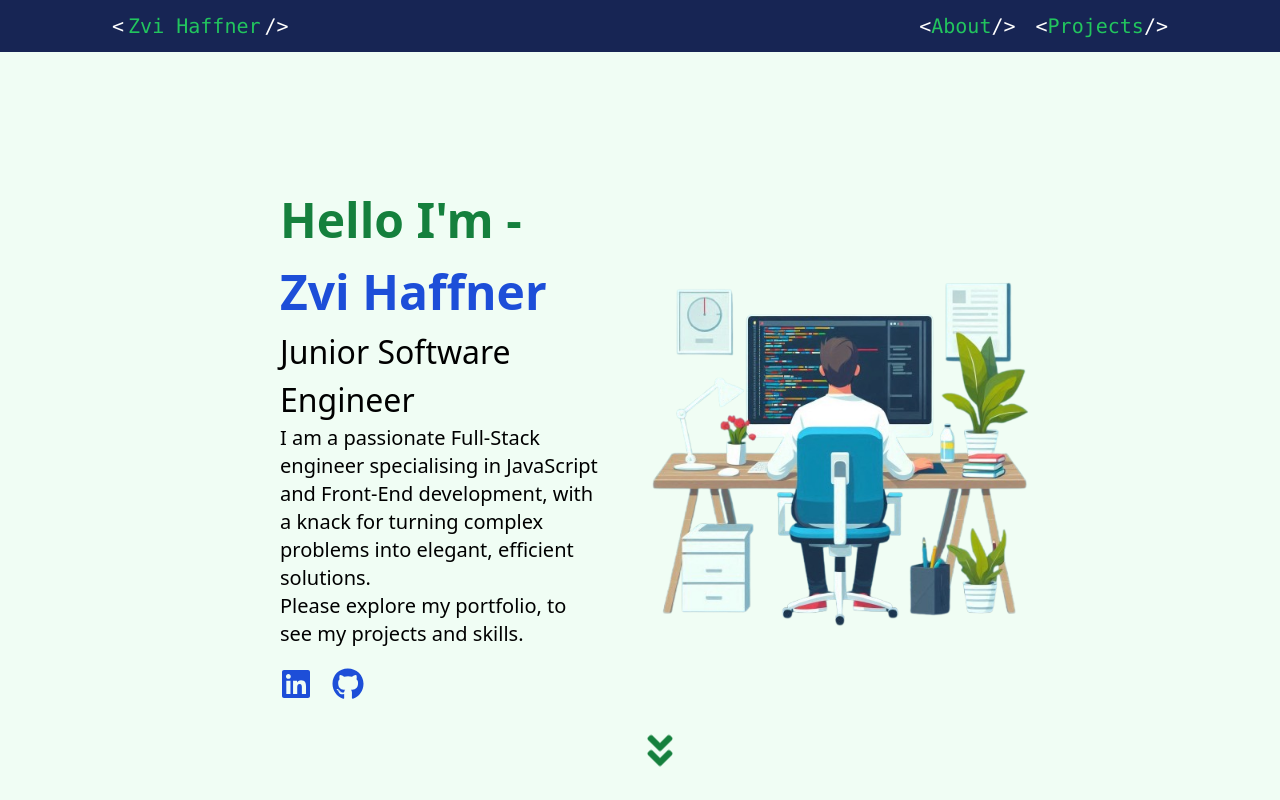
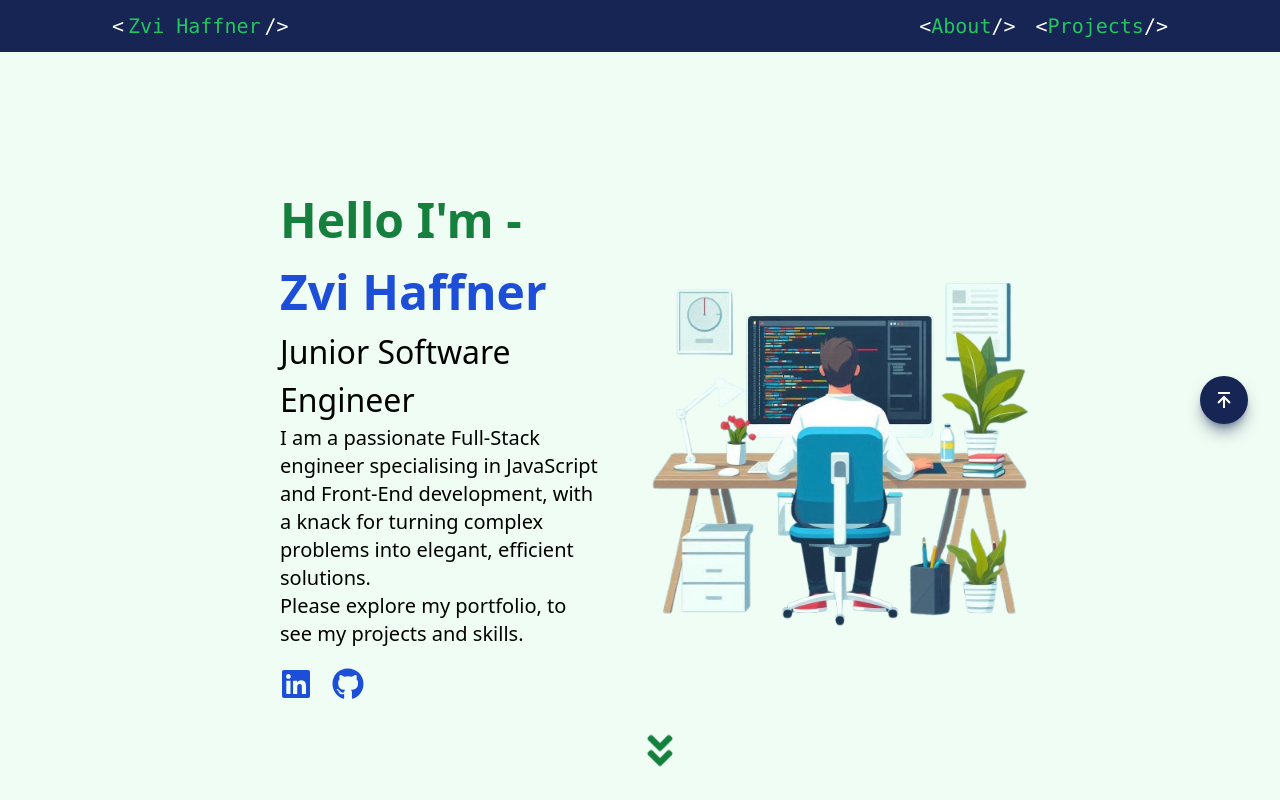
Before and after one commit to ZviHaffner/portfolio-website, a React (Vite) app: page / in a window 1280 px wide. Shown: the top 800 px of the page. Built offline with nearby package versions, Linux system fonts and the light colour scheme.

Commit message:
Implements arrow to navigate back to top on side

```diff
--- a/src/App.jsx
+++ b/src/App.jsx
@@ -6,6 +6,7 @@ import About from "./components/About";
 import Projects from "./components/Projects";
 import Home from "./components/Home";
 import Footer from "./components/Footer";
+import BackToTop from "./components/BackToTop";
 
 function App() {
   return (
@@ -15,6 +16,7 @@ function App() {
       <About />
       <Projects />
       <Footer />
+      <BackToTop />
     </div>
   );
 }
--- /dev/null
+++ b/src/components/BackToTop.jsx
@@ -0,0 +1,14 @@
+import { BiArrowToTop } from "react-icons/bi";
+
+const BackToTop = () => {
+  return (
+    <a
+      href="#nav"
+      className="fixed top-1/2 transform -translate-y-1/2 right-2 md:right-8 bg-blue-950 text-white font-bold text-2xl p-3 rounded-full shadow-lg shadow-blue-950/50 hover:bg-green-950 transition"
+    >
+      <BiArrowToTop />
+    </a>
+  );
+};
+
+export default BackToTop;
--- a/src/components/Nav.jsx
+++ b/src/components/Nav.jsx
@@ -10,7 +10,7 @@ const Nav = () => {
   };
 
   return (
-    <nav className="nav">
+    <nav id="nav" className="nav">
       <Link to={"/"}>
         <p className="flex gap-1">
           {"<"}
```
